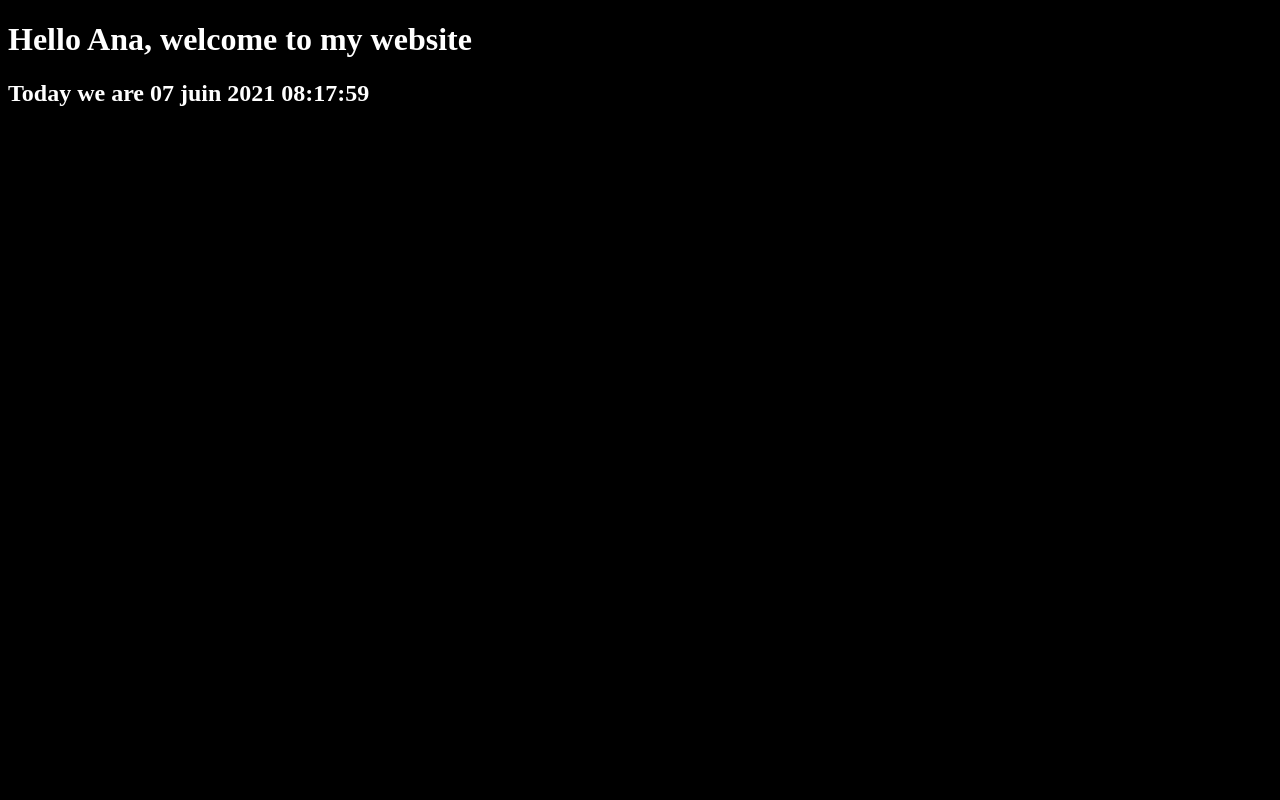
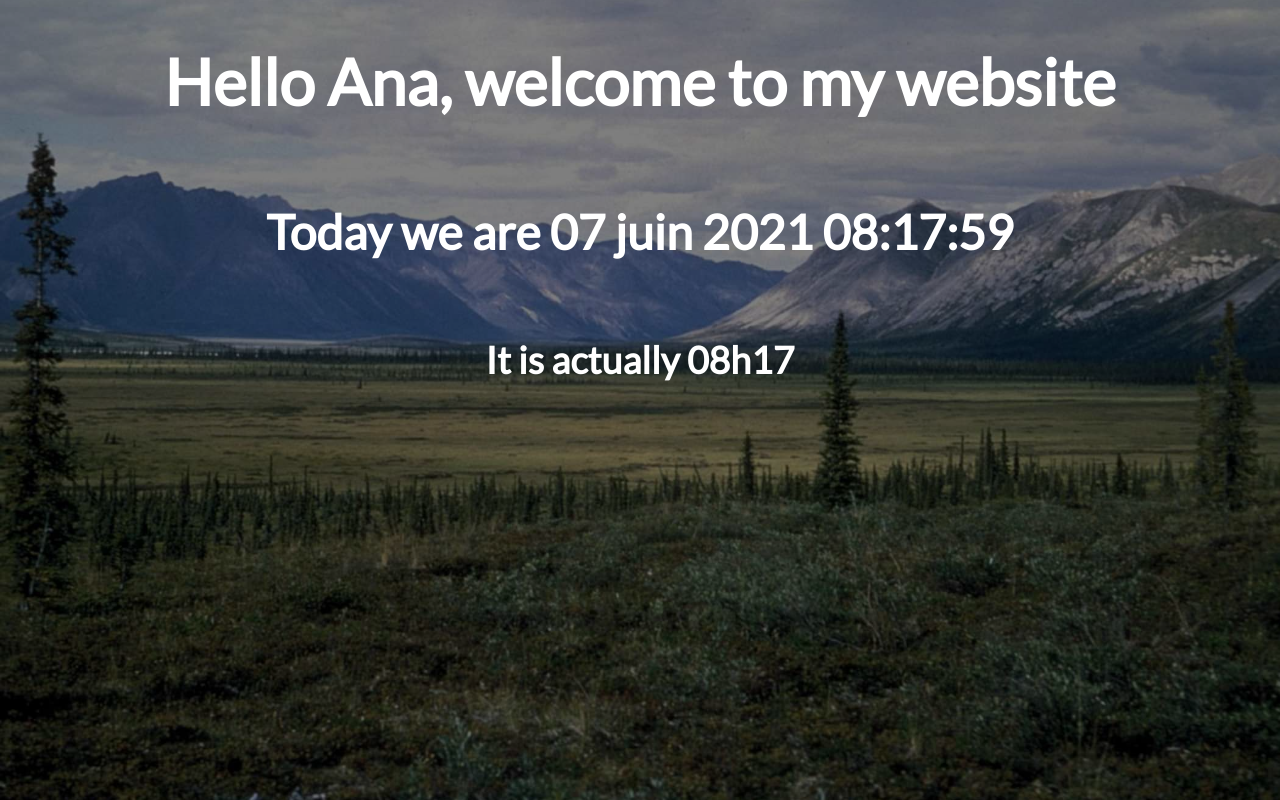
Before and after one commit to adel-nouar/FirstBlogDjango, a Django app: page / in a window 1280 px wide. Run offline with Django 3.2, Linux system fonts and the light colour scheme.

Commit message:
Some stuffs in CSS

```diff
--- a/src/DocBlog/static/css/style.css
+++ b/src/DocBlog/static/css/style.css
@@ -1,4 +1,28 @@
+@import url("https://fonts.googleapis.com/css2?family=Lato&display=swap");
+
+html,
 body {
-  background-color: black;
+  height: 100%;
+  margin: 0;
+  border: 0;
+  font-family: "Lato", sans-serif;
+}
+
+body {
+  background-image: url("background.jpeg");
+  background-position: center;
+  background-repeat: no-repeat;
+  background-size: cover;
+}
+
+.container {
+  height: 100%;
+  padding: 0;
+  margin: 0;
+  display: flex;
+  flex-direction: column;
+  align-items: center;
+  font-size: 2rem;
   color: white;
+  background-color: rgba(0, 0, 0, 0.5);
 }
--- a/src/DocBlog/templates/DocBlog/index.html
+++ b/src/DocBlog/templates/DocBlog/index.html
@@ -9,7 +9,10 @@
     <link rel="stylesheet" href="{% static 'css/style.css' %}">
 </head>
 <body>
-    <H1>Hello {{prenom | title}}, welcome to my website</H1>
-    <H2>Today we are {{date | date:'d F Y H:i:s'}}</H2>
+    <div class="container">
+        <H1>Hello {{prenom | title}}, welcome to my website</H1>
+        <H2>Today we are {{date | date:'d F Y H:i:s'}}</H2>
+        <h3>It is actually {{ date | date:"H\hi" }}</h3>
+    </div>
 </body>
 </html>
```
Also changed, not shown: src/DocBlog/static/css/background.jpeg (added).
